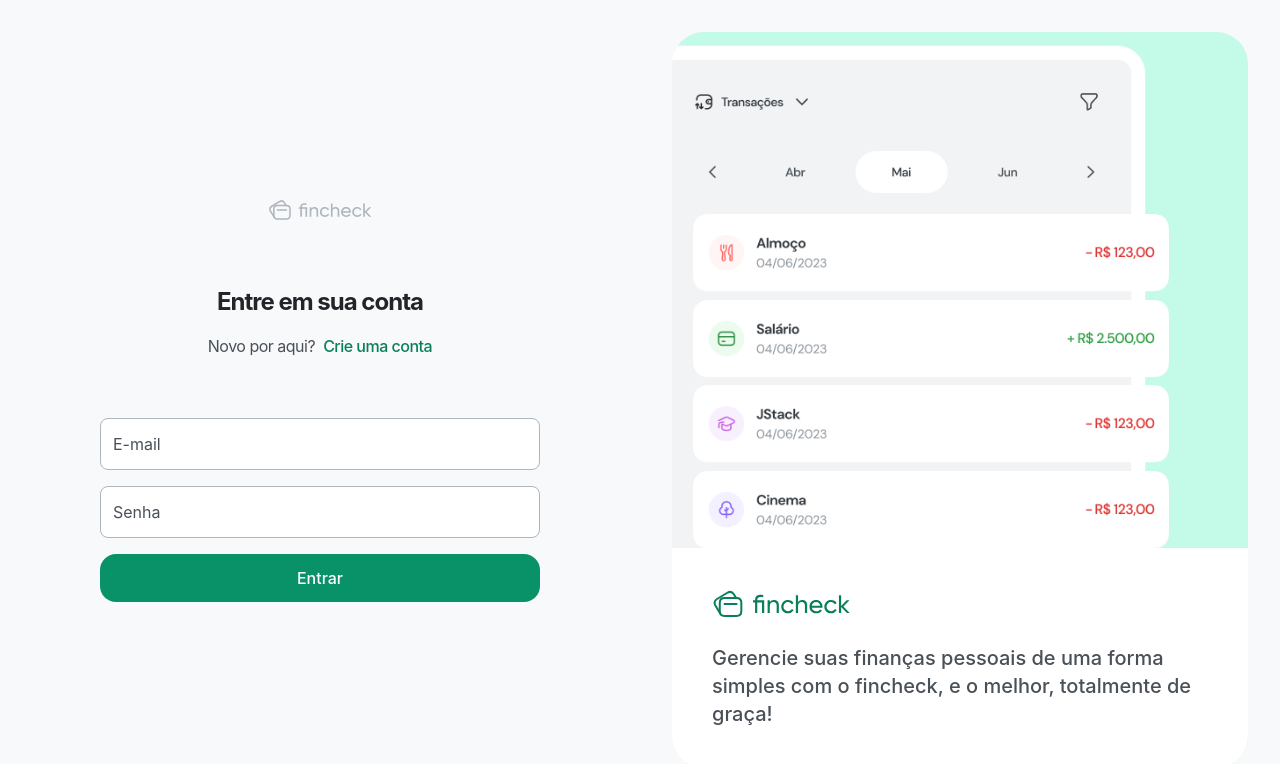
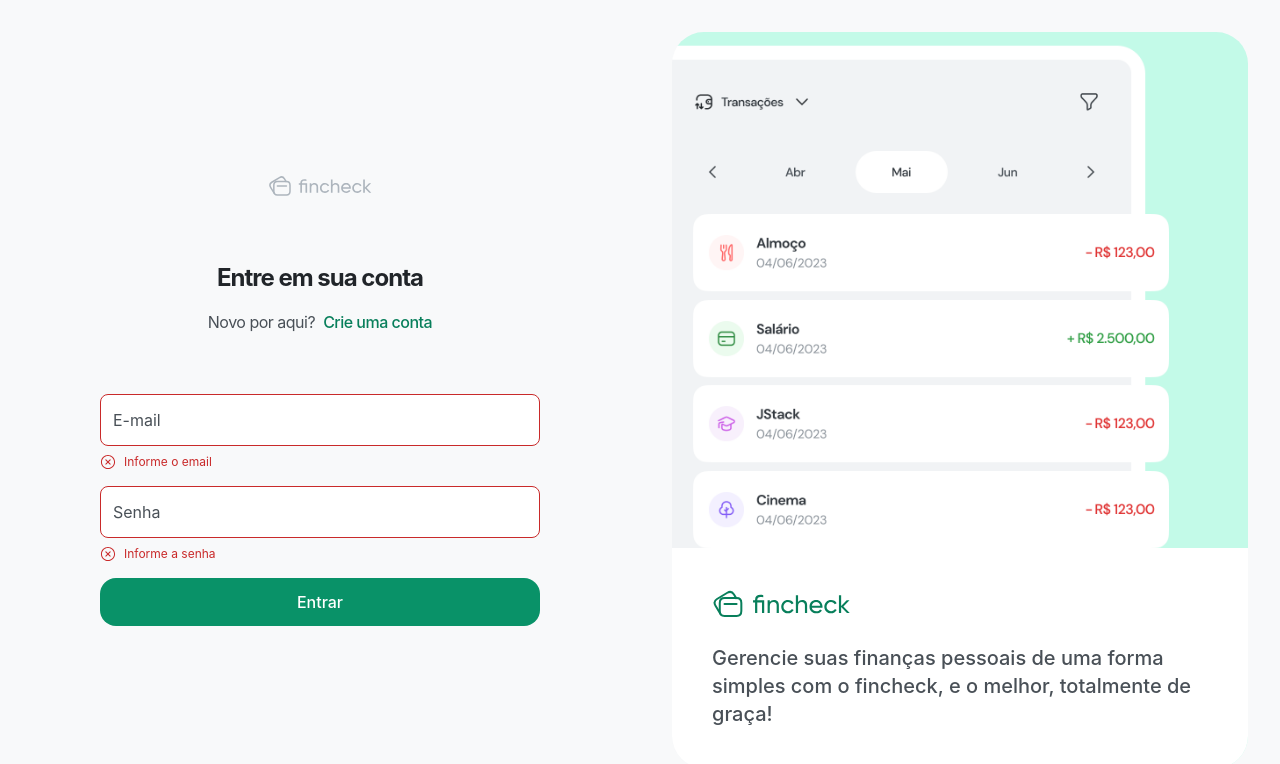
Before and after one commit to lucasmarkes/fincheck, a React (Vite) app in the folder fe/: page /login in a window 1280 px wide. Shown: the top 764 px of the page. Built offline with nearby package versions, Linux system fonts and the light colour scheme.

Commit message:
feat: add error handling to Input component and implement utility function for class merging

```diff
--- a/fe/package.json
+++ b/fe/package.json
@@ -11,11 +11,14 @@
   },
   "dependencies": {
     "@hookform/resolvers": "^4.1.3",
+    "@radix-ui/react-icons": "^1.3.2",
     "@tailwindcss/vite": "^4.0.14",
+    "clsx": "^2.1.1",
     "react": "^19.0.0",
     "react-dom": "^19.0.0",
     "react-hook-form": "^7.54.2",
     "react-router-dom": "^6.14.2",
+    "tailwind-merge": "^3.0.2",
     "zod": "^3.24.2"
   },
   "devDependencies": {
--- /dev/null
+++ b/fe/src/utils/cn.ts
@@ -0,0 +1,6 @@
+import clsx, { type ClassValue } from "clsx";
+import { twMerge } from "tailwind-merge";
+
+export function cn(...inputs: ClassValue[]) {
+	return twMerge(clsx(inputs));
+}
--- a/fe/src/view/components/Input.tsx
+++ b/fe/src/view/components/Input.tsx
@@ -1,11 +1,13 @@
 import { forwardRef, type ComponentProps } from "react";
-
+import { CrossCircledIcon } from "@radix-ui/react-icons";
+import { cn } from "../../utils/cn";
 interface InputProps extends ComponentProps<"input"> {
 	name: string;
+	error?: string;
 }
 
 export const Input = forwardRef<HTMLInputElement, InputProps>(
-	({ placeholder, name, id, ...props }, ref) => {
+	({ placeholder, name, id, error, ...props }, ref) => {
 		const inputID = id || name;
 
 		return (
@@ -15,7 +17,10 @@ export const Input = forwardRef<HTMLInputElement, InputProps>(
 					ref={ref}
 					name={name}
 					id={inputID}
-					className="bg-white rounded-lg border border-gray-500 px-3 h-[52px] text-gray-800 focus:outline-none focus:ring-1 focus:ring-gray-800 focus:border-transparent w-full pt-4 peer placeholder-shown:pt-0 transition-all"
+					className={cn(
+						"bg-white w-full rounded-lg border border-gray-500 px-3 h-[52px] text-gray-800 pt-4 peer placeholder-shown:pt-0 focus:border-gray-800 transition-all outline-none",
+						error && "!border-red-900",
+					)}
 					placeholder=" "
 				/>
 				<label
@@ -24,6 +29,13 @@ export const Input = forwardRef<HTMLInputElement, InputProps>(
 				>
 					{placeholder}
 				</label>
+
+				{error && (
+					<div className="flex items-center gap-2 mt-2 text-red-900">
+						<CrossCircledIcon className="w-4 h-4" />
+						<span className="text-xs">{error}</span>
+					</div>
+				)}
 			</div>
 		);
 	},
--- a/fe/src/view/pages/Login/index.tsx
+++ b/fe/src/view/pages/Login/index.tsx
@@ -28,16 +28,26 @@ export function Login() {
 			</header>
 
 			<form onSubmit={handleSubmit} className="flex flex-col gap-4 mt-[60px]">
-				<Input type="email" placeholder="E-mail" {...register("email")} />
-				{errors.email && (
+				<Input
+					type="email"
+					placeholder="E-mail"
+					error="Informe o email"
+					{...register("email")}
+				/>
+				{/* {errors.email && (
 					<span className="text-red-500 text-sm">{errors.email.message}</span>
-				)}
-				<Input type="password" placeholder="Senha" {...register("password")} />
-				{errors.password && (
+				)} */}
+				<Input
+					type="password"
+					placeholder="Senha"
+					error="Informe a senha"
+					{...register("password")}
+				/>
+				{/* {errors.password && (
 					<span className="text-red-500 text-sm">
 						{errors.password.message}
 					</span>
-				)}
+				)} */}
 				<Button type="submit" label="Entrar" className="mt-2" />
 			</form>
 		</>
```
Also changed, not shown: 1 other file (tests, documents, lock files or other folders).
